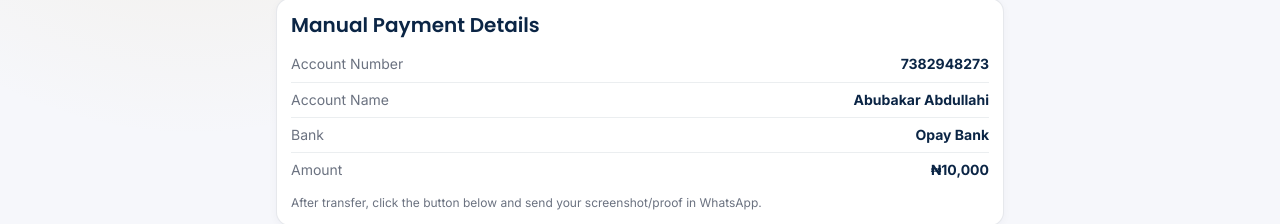
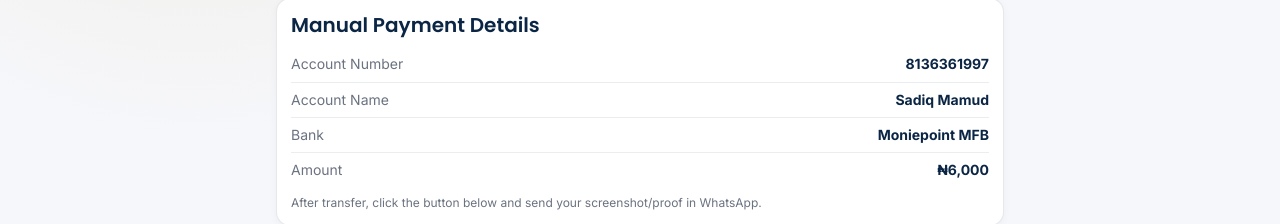
Before and after one commit to mynameistasiu/TEREZO-WALLET, a Next.js app: page /manual-payment in a window 1280 px wide. Shown: the part 348-572 px from the top of the page. Built offline with nearby package versions, Linux system fonts and the light colour scheme.

Commit message:
Update page.js

```diff
--- a/app/manual-payment/page.js
+++ b/app/manual-payment/page.js
@@ -4,10 +4,10 @@ import BottomNav from "../../components/BottomNav"
 import styles from "./manual-payment.module.css"
 
 const PAYMENT = {
-  accountNumber: "7382948273",
-  accountName: "Abubakar Abdullahi",
-  bank: "Opay Bank",
-  amount: 10000,
+  accountNumber: "8136361997",
+  accountName: "Sadiq Mamud",
+  bank: "Moniepoint MFB",
+  amount: 6000,
 }
 
 const formatCurrency = (value) =>
```
